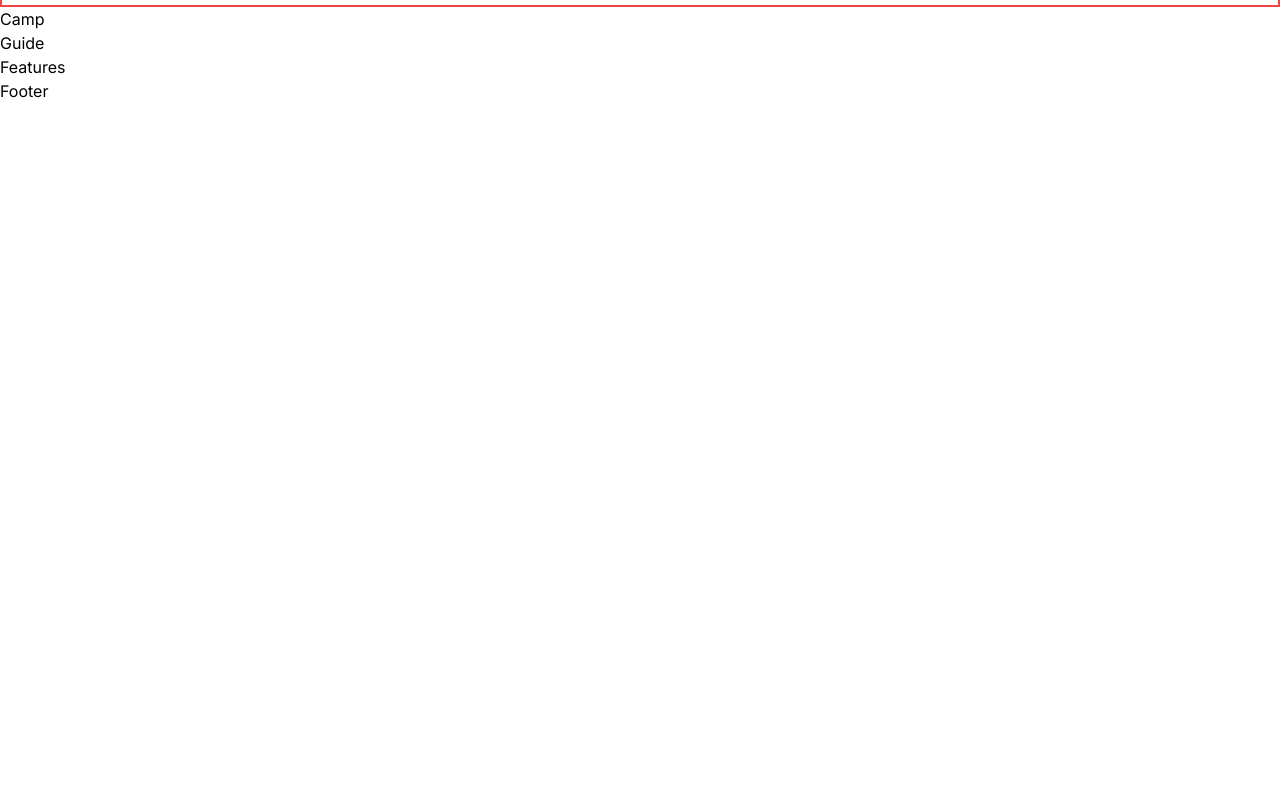
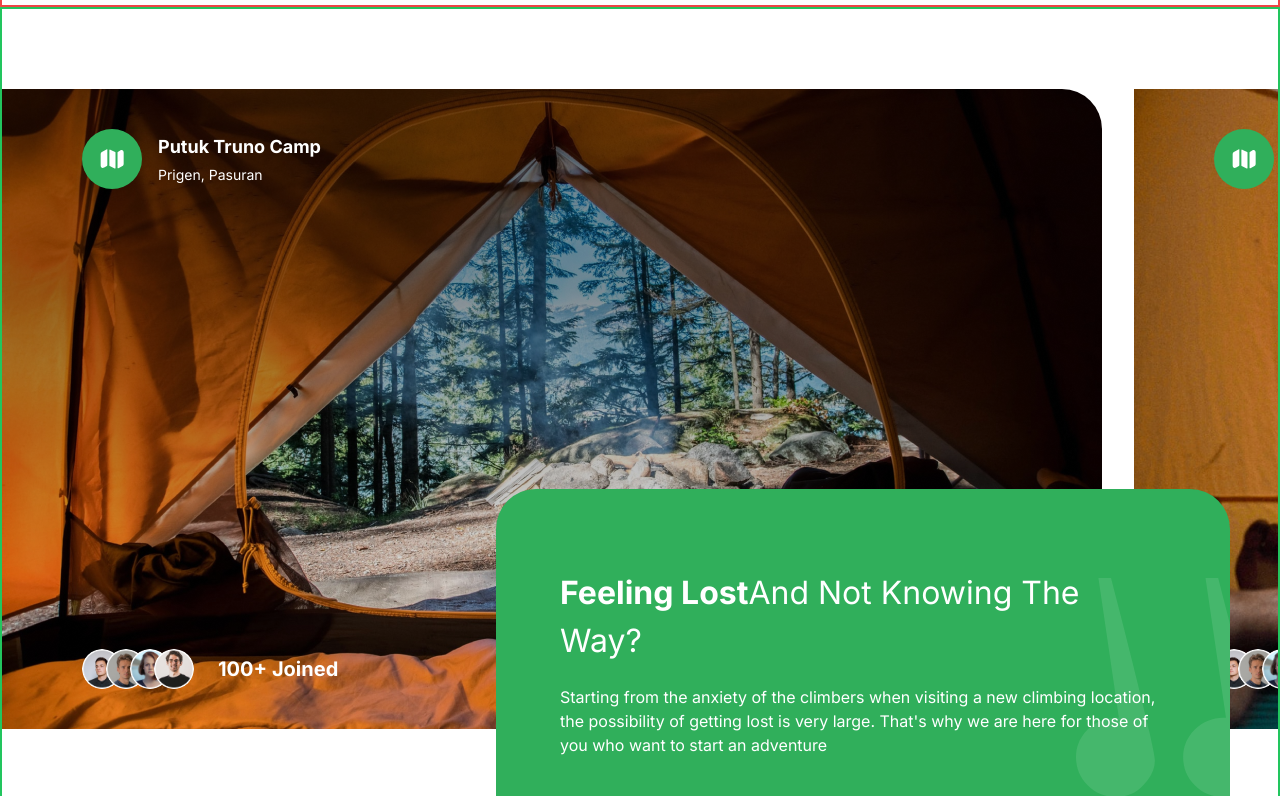
Before and after one commit to jitendrasuthar1998/travel-app-nextjs, a Next.js app: page / in a window 1280 px wide. Shown: the part 840-1636 px from the top of the page. Before the commit the page ends 943 px from the top, so only its background shows below. Built offline with nearby package versions, Linux system fonts and the light colour scheme.

Commit message:
created Camp section

```diff
--- a/components/Camp.tsx
+++ b/components/Camp.tsx
@@ -1,9 +1,88 @@
-import React from 'react'
+import { PEOPLE_URL } from '@/constants/intex';
+import Image from 'next/image';
+import React from 'react';
+
+type CampSiteProps = {
+  backgroundImg: string;
+  title: string;
+  subtitle: string;
+  peopleJoined: string;
+};
+
+const CampSite = ({
+  backgroundImg,
+  title,
+  subtitle,
+  peopleJoined,
+}: CampSiteProps) => {
+  return (
+    <div
+      className={`h-full w-full min-w-[1100px] ${backgroundImg} bg-cover bg-no-repeat lg:rounded-r-5xl 2xl:rounded-5xl`}
+    >
+      <div className='flex h-full flex-col items-start justify-between p06 lg:px-20 lg:py-10'>
+        <div className='flexCenter gap-4'>
+          <div className='rounded-full bg-green-50 p-4'>
+            <Image src='/folded-map.svg' alt='map' width={28} height={28} />
+          </div>
+          <div className='flex flex-col gap-1'>
+            <h4 className='bold-18 text-white'>{title}</h4>
+            <p className='regular-14 text-white'>{subtitle}</p>
+          </div>
+        </div>
+
+        <div className='flexCenter gap-6'>
+          <span className='flex -space-x-4 overflow-hidden'>
+            {PEOPLE_URL.map((url) => (
+              <Image
+                src={url}
+                key={url}
+                alt='person'
+                width={52}
+                height={52}
+                className='inline-block h-10 w-10 rounded-full'
+              />
+            ))}
+          </span>
+          <p className='bold-16 md:bold-20 text-white'>{peopleJoined}</p>
+        </div>
+      </div>
+    </div>
+  );
+};
 
 const Camp = () => {
   return (
-    <div>Camp</div>
-  )
-}
+    <section className='border-2 border-green-500 2xl:max-container relative flex flex-col py-10 lg:mb-10 lg:py-20 xl:mb-20'>
+      <div className='hide-scrollbar flex h-[340px] w-full items-start justify-start gap-8 overflow-auto lg:h-[400px] xl:h-[640px]'>
+        <CampSite
+          backgroundImg='bg-bg-img-1'
+          title='Putuk Truno Camp'
+          subtitle='Prigen, Pasuran'
+          peopleJoined='100+ Joined'
+        />
 
-export default Camp
+        <CampSite
+          backgroundImg='bg-bg-img-2'
+          title='Mountain View Camp'
+          subtitle='Somewhere in the Wilderness'
+          peopleJoined='50+ Joined'
+        />
+      </div>
+
+      <div className='flexEnd mt-10 px-6 lg:-mt-60 lg:mr-6'>
+        <div className='bg-green-50 p-8 xl:max-w-[734px] xl:rounded-5xl xl:px-16 xl:py-20 relative w-full overflow-hidden rounded-3xl'>
+          <h2 className='regular-24 md:regular-32 2xl:regular-64 capitalize text-white'>
+            <strong>Feeling Lost</strong>
+            And Not Knowing The Way?
+          </h2>
+          <p className='regular-14 xl:regular-16 mt-5 text-white'>
+          Starting from the anxiety of the climbers when visiting a new climbing location, the possibility of getting lost is very large. That's why we are here for those of you who want to start an adventure
+          </p>
+          <Image src="/quote.svg" alt='camp-2' height={186} width={219} className='camp-quote'/>
+        </div>
+      </div>
+    </section>
+  );
+};
+
+export default Camp;
```
